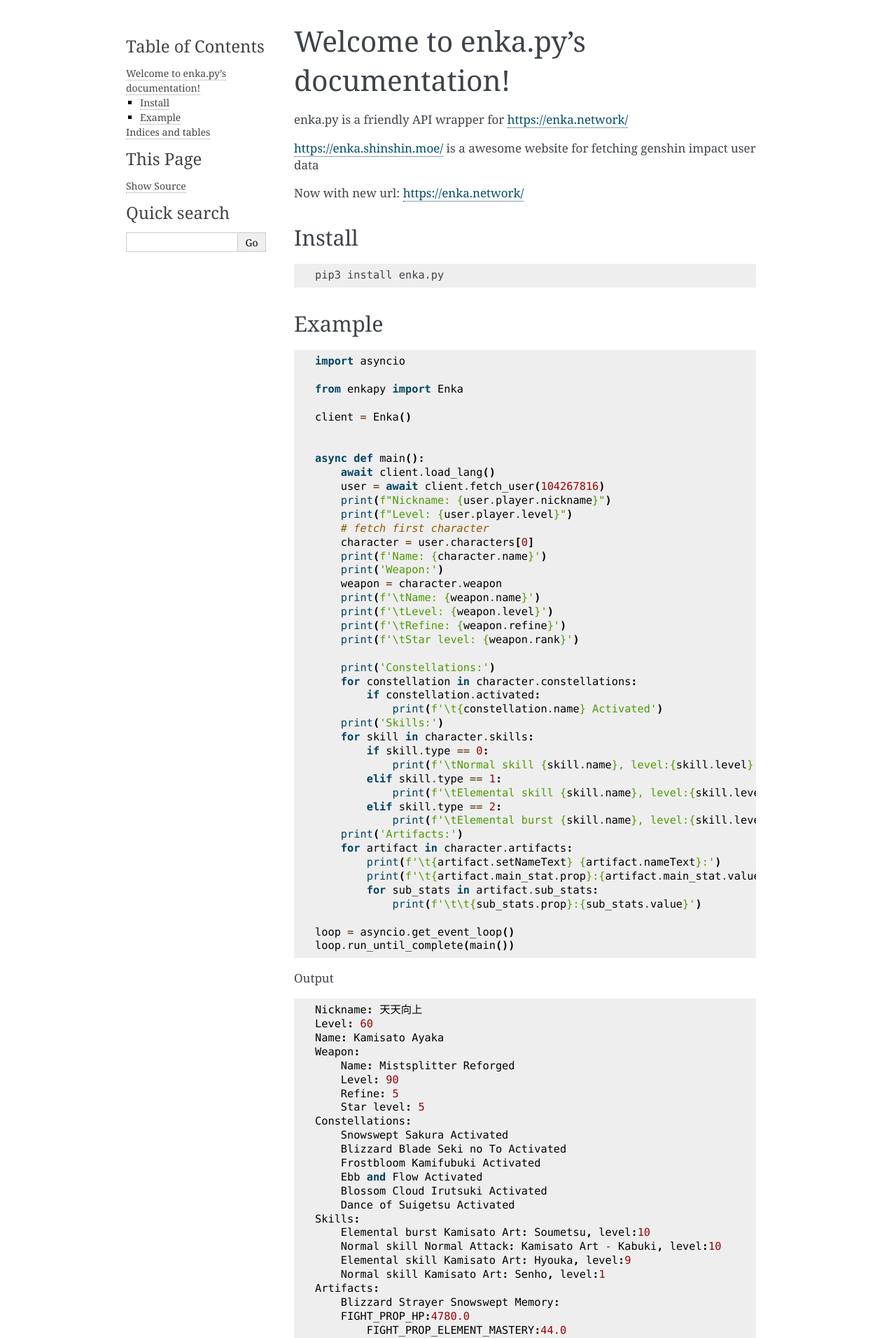
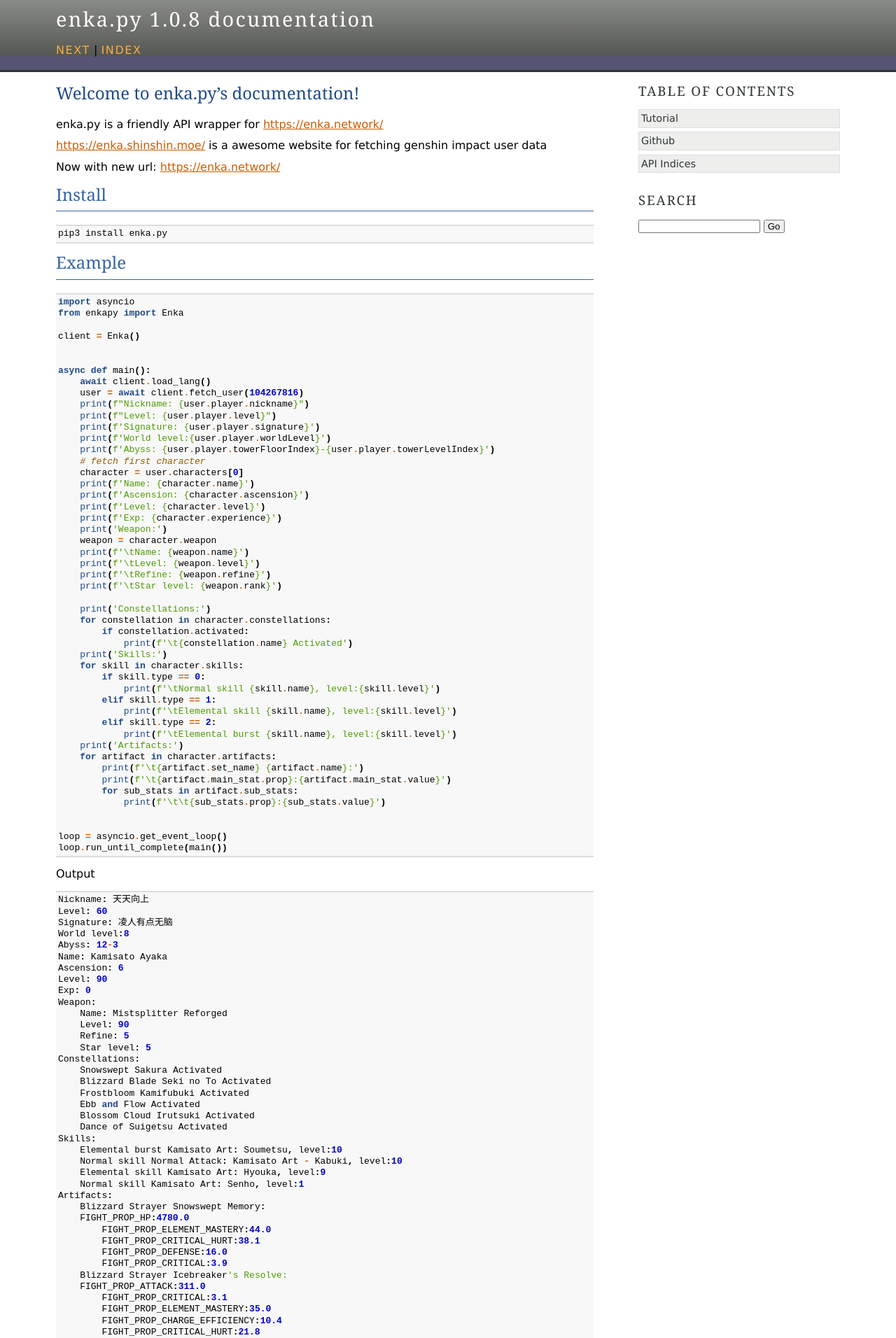
Before and after one commit to pwnless/enka.py, a Sphinx documentation site: the page built from docs/index.rst, in a window 1280 px wide. Shown: the top 1912 px of the page at 70% size. Built offline with Sphinx 7.4.7, drawn with Linux system fonts in a browser that asks for light colours; some of the changed text lies outside the part shown.

Commit message:
update doc

```diff
--- /dev/null
+++ b/docs/api.rst
@@ -0,0 +1,6 @@
+API Indices
+==================
+
+* :ref:`genindex`
+* :ref:`modindex`
+* :ref:`search`
--- a/docs/conf.py
+++ b/docs/conf.py
@@ -22,7 +22,7 @@
 author = 'pwnblog'
 
 # The full version, including alpha/beta/rc tags
-release = '1.0.6'
+release = '1.0.8'
 
 
 # -- General configuration ---------------------------------------------------
@@ -48,8 +48,8 @@
 # The theme to use for HTML and HTML Help pages.  See the documentation for
 # a list of builtin themes.
 #
-html_theme = 'alabaster'
-
+html_theme = 'agogo'
+# master_doc = "contents"
 # Add any paths that contain custom static files (such as style sheets) here,
 # relative to this directory. They are copied after the builtin static files,
 # so a file named "default.css" will overwrite the builtin "default.css".
--- a/docs/enkapy.rst
+++ b/docs/enkapy.rst
@@ -19,6 +19,7 @@
    :members:
    :undoc-members:
    :show-inheritance:
+   :exclude-members:
 
 enkapy.exception module
 -----------------------
--- a/docs/index.rst
+++ b/docs/index.rst
@@ -1,8 +1,3 @@
-.. enka.py documentation master file, created by
-   sphinx-quickstart on Thu Jun 30 20:07:43 2022.
-   You can adapt this file completely to your liking, but it should at least
-   contain the root `toctree` directive.
-
 Welcome to enka.py's documentation!
 ===================================
 enka.py is a friendly API wrapper for https://enka.network/
@@ -21,116 +16,129 @@
 -------
 .. code-block:: python
 
-   import asyncio
+    import asyncio
+    from enkapy import Enka
 
-   from enkapy import Enka
-
-   client = Enka()
+    client = Enka()
 
 
-   async def main():
-       await client.load_lang()
-       user = await client.fetch_user(104267816)
-       print(f"Nickname: {user.player.nickname}")
-       print(f"Level: {user.player.level}")
-       # fetch first character
-       character = user.characters[0]
-       print(f'Name: {character.name}')
-       print('Weapon:')
-       weapon = character.weapon
-       print(f'\tName: {weapon.name}')
-       print(f'\tLevel: {weapon.level}')
-       print(f'\tRefine: {weapon.refine}')
-       print(f'\tStar level: {weapon.rank}')
+    async def main():
+        await client.load_lang()
+        user = await client.fetch_user(104267816)
+        print(f"Nickname: {user.player.nickname}")
+        print(f"Level: {user.player.level}")
+        print(f'Signature: {user.player.signature}')
+        print(f'World level:{user.player.worldLevel}')
+        print(f'Abyss: {user.player.towerFloorIndex}-{user.player.towerLevelIndex}')
+        # fetch first character
+        character = user.characters[0]
+        print(f'Name: {character.name}')
+        print(f'Ascension: {character.ascension}')
+        print(f'Level: {character.level}')
+        print(f'Exp: {character.experience}')
+        print('Weapon:')
+        weapon = character.weapon
+        print(f'\tName: {weapon.name}')
+        print(f'\tLevel: {weapon.level}')
+        print(f'\tRefine: {weapon.refine}')
+        print(f'\tStar level: {weapon.rank}')
 
-       print('Constellations:')
-       for constellation in character.constellations:
-           if constellation.activated:
-               print(f'\t{constellation.name} Activated')
-       print('Skills:')
-       for skill in character.skills:
-           if skill.type == 0:
-               print(f'\tNormal skill {skill.name}, level:{skill.level}')
-           elif skill.type == 1:
-               print(f'\tElemental skill {skill.name}, level:{skill.level}')
-           elif skill.type == 2:
-               print(f'\tElemental burst {skill.name}, level:{skill.level}')
-       print('Artifacts:')
-       for artifact in character.artifacts:
-           print(f'\t{artifact.setNameText} {artifact.nameText}:')
-           print(f'\t{artifact.main_stat.prop}:{artifact.main_stat.value}')
-           for sub_stats in artifact.sub_stats:
-               print(f'\t\t{sub_stats.prop}:{sub_stats.value}')
+        print('Constellations:')
+        for constellation in character.constellations:
+            if constellation.activated:
+                print(f'\t{constellation.name} Activated')
+        print('Skills:')
+        for skill in character.skills:
+            if skill.type == 0:
+                print(f'\tNormal skill {skill.name}, level:{skill.level}')
+            elif skill.type == 1:
+                print(f'\tElemental skill {skill.name}, level:{skill.level}')
+            elif skill.type == 2:
+                print(f'\tElemental burst {skill.name}, level:{skill.level}')
+        print('Artifacts:')
+        for artifact in character.artifacts:
+            print(f'\t{artifact.set_name} {artifact.name}:')
+            print(f'\t{artifact.main_stat.prop}:{artifact.main_stat.value}')
+            for sub_stats in artifact.sub_stats:
+                print(f'\t\t{sub_stats.prop}:{sub_stats.value}')
 
-   loop = asyncio.get_event_loop()
-   loop.run_until_complete(main())
+
+    loop = asyncio.get_event_loop()
+    loop.run_until_complete(main())
 
 Output
 
 .. code-block::
 
-   Nickname: 天天向上
-   Level: 60
-   Name: Kamisato Ayaka
-   Weapon:
-       Name: Mistsplitter Reforged
-       Level: 90
-       Refine: 5
-       Star level: 5
-   Constellations:
-       Snowswept Sakura Activated
-       Blizzard Blade Seki no To Activated
-       Frostbloom Kamifubuki Activated
-       Ebb and Flow Activated
-       Blossom Cloud Irutsuki Activated
-       Dance of Suigetsu Activated
-   Skills:
-       Elemental burst Kamisato Art: Soumetsu, level:10
-       Normal skill Normal Attack: Kamisato Art - Kabuki, level:10
-       Elemental skill Kamisato Art: Hyouka, level:9
-       Normal skill Kamisato Art: Senho, level:1
-   Artifacts:
-       Blizzard Strayer Snowswept Memory:
-       FIGHT_PROP_HP:4780.0
-           FIGHT_PROP_ELEMENT_MASTERY:44.0
-           FIGHT_PROP_CRITICAL_HURT:38.1
-           FIGHT_PROP_DEFENSE:16.0
-           FIGHT_PROP_CRITICAL:3.9
-       Blizzard Strayer Icebreaker's Resolve:
-       FIGHT_PROP_ATTACK:311.0
-           FIGHT_PROP_CRITICAL:3.1
-           FIGHT_PROP_ELEMENT_MASTERY:35.0
-           FIGHT_PROP_CHARGE_EFFICIENCY:10.4
-           FIGHT_PROP_CRITICAL_HURT:21.8
-       Blizzard Strayer Frozen Homeland's Demise:
-       FIGHT_PROP_ATTACK_PERCENT:46.6
-           FIGHT_PROP_HP_PERCENT:8.7
-           FIGHT_PROP_ATTACK:18.0
-           FIGHT_PROP_CRITICAL_HURT:13.2
-           FIGHT_PROP_CRITICAL:10.5
-       Archaic Petra Goblet of Chiseled Crag:
-       FIGHT_PROP_ICE_ADD_HURT:46.6
-           FIGHT_PROP_ELEMENT_MASTERY:16.0
-           FIGHT_PROP_CRITICAL_HURT:25.7
-           FIGHT_PROP_HP_PERCENT:10.5
-           FIGHT_PROP_CRITICAL:5.4
-       Blizzard Strayer Broken Rime's Echo:
-       FIGHT_PROP_CRITICAL_HURT:62.2
-           FIGHT_PROP_CRITICAL:11.7
-           FIGHT_PROP_ATTACK_PERCENT:9.3
-           FIGHT_PROP_ELEMENT_MASTERY:42.0
-           FIGHT_PROP_DEFENSE:35.0
+    Nickname: 天天向上
+    Level: 60
+    Signature: 凌人有点无脑
+    World level:8
+    Abyss: 12-3
+    Name: Kamisato Ayaka
+    Ascension: 6
+    Level: 90
+    Exp: 0
+    Weapon:
+        Name: Mistsplitter Reforged
+        Level: 90
+        Refine: 5
+        Star level: 5
+    Constellations:
+        Snowswept Sakura Activated
+        Blizzard Blade Seki no To Activated
+        Frostbloom Kamifubuki Activated
+        Ebb and Flow Activated
+        Blossom Cloud Irutsuki Activated
+        Dance of Suigetsu Activated
+    Skills:
+        Elemental burst Kamisato Art: Soumetsu, level:10
+        Normal skill Normal Attack: Kamisato Art - Kabuki, level:10
+        Elemental skill Kamisato Art: Hyouka, level:9
+        Normal skill Kamisato Art: Senho, level:1
+    Artifacts:
+        Blizzard Strayer Snowswept Memory:
+        FIGHT_PROP_HP:4780.0
+            FIGHT_PROP_ELEMENT_MASTERY:44.0
+            FIGHT_PROP_CRITICAL_HURT:38.1
+            FIGHT_PROP_DEFENSE:16.0
+            FIGHT_PROP_CRITICAL:3.9
+        Blizzard Strayer Icebreaker's Resolve:
+        FIGHT_PROP_ATTACK:311.0
+            FIGHT_PROP_CRITICAL:3.1
+            FIGHT_PROP_ELEMENT_MASTERY:35.0
+            FIGHT_PROP_CHARGE_EFFICIENCY:10.4
+            FIGHT_PROP_CRITICAL_HURT:21.8
+        Blizzard Strayer Frozen Homeland's Demise:
+        FIGHT_PROP_ATTACK_PERCENT:46.6
+            FIGHT_PROP_HP_PERCENT:8.7
+            FIGHT_PROP_ATTACK:18.0
+            FIGHT_PROP_CRITICAL_HURT:13.2
+            FIGHT_PROP_CRITICAL:10.5
+        Archaic Petra Goblet of Chiseled Crag:
+        FIGHT_PROP_ICE_ADD_HURT:46.6
+            FIGHT_PROP_ELEMENT_MASTERY:16.0
+            FIGHT_PROP_CRITICAL_HURT:25.7
+            FIGHT_PROP_HP_PERCENT:10.5
+            FIGHT_PROP_CRITICAL:5.4
+        Blizzard Strayer Broken Rime's Echo:
+        FIGHT_PROP_CRITICAL_HURT:62.2
+            FIGHT_PROP_CRITICAL:11.7
+            FIGHT_PROP_ATTACK_PERCENT:9.3
+            FIGHT_PROP_ELEMENT_MASTERY:42.0
+            FIGHT_PROP_DEFENSE:35.0
 
+Tutorial
+--------
 .. toctree::
    :maxdepth: 2
-   :caption: Contents:
+
+   tutorial
+
+Manual
+------
+.. toctree::
+   :maxdepth: 2
 
    Github<https://github.com/pwnblog/enka.py>
-   modules
-
-Indices and tables
-==================
-
-* :ref:`genindex`
-* :ref:`modindex`
-* :ref:`search`
+   api
```
Also changed, not shown: docs/tutorial.rst (added, +143 -0 lines).
